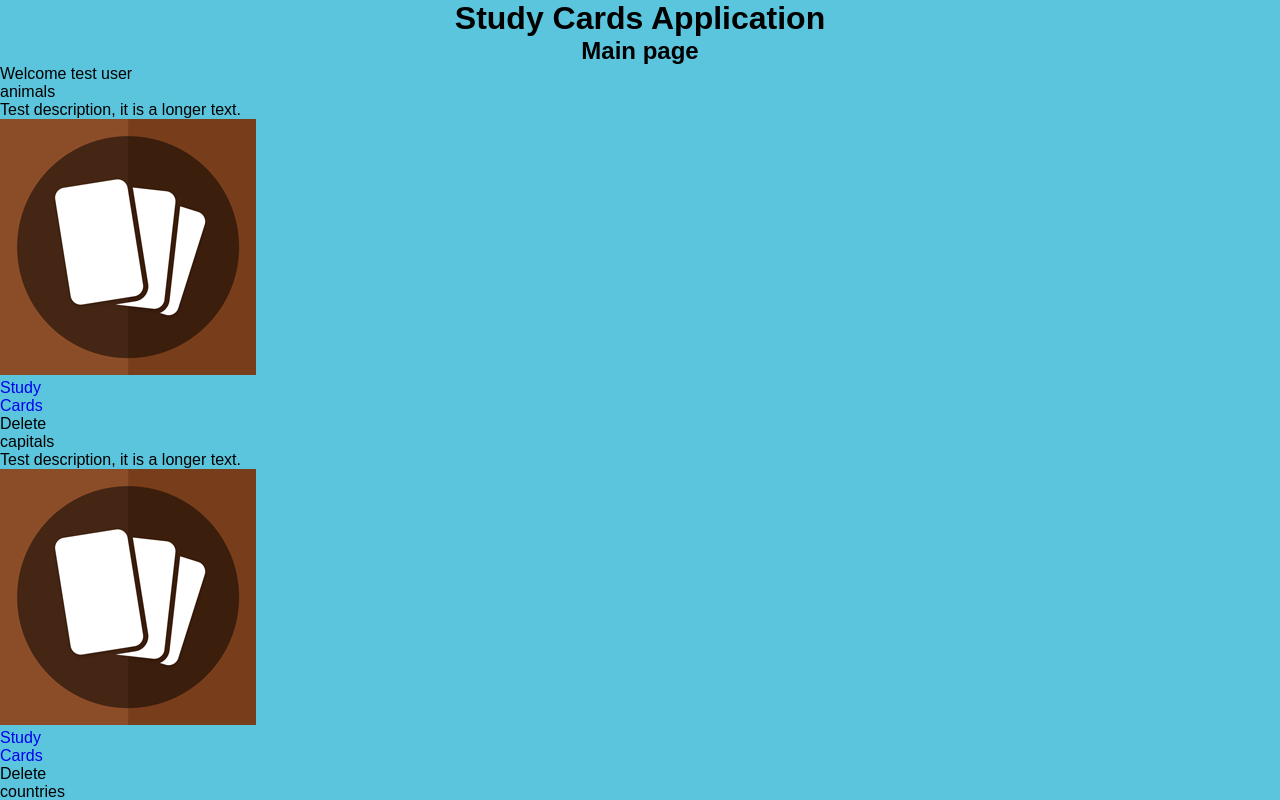
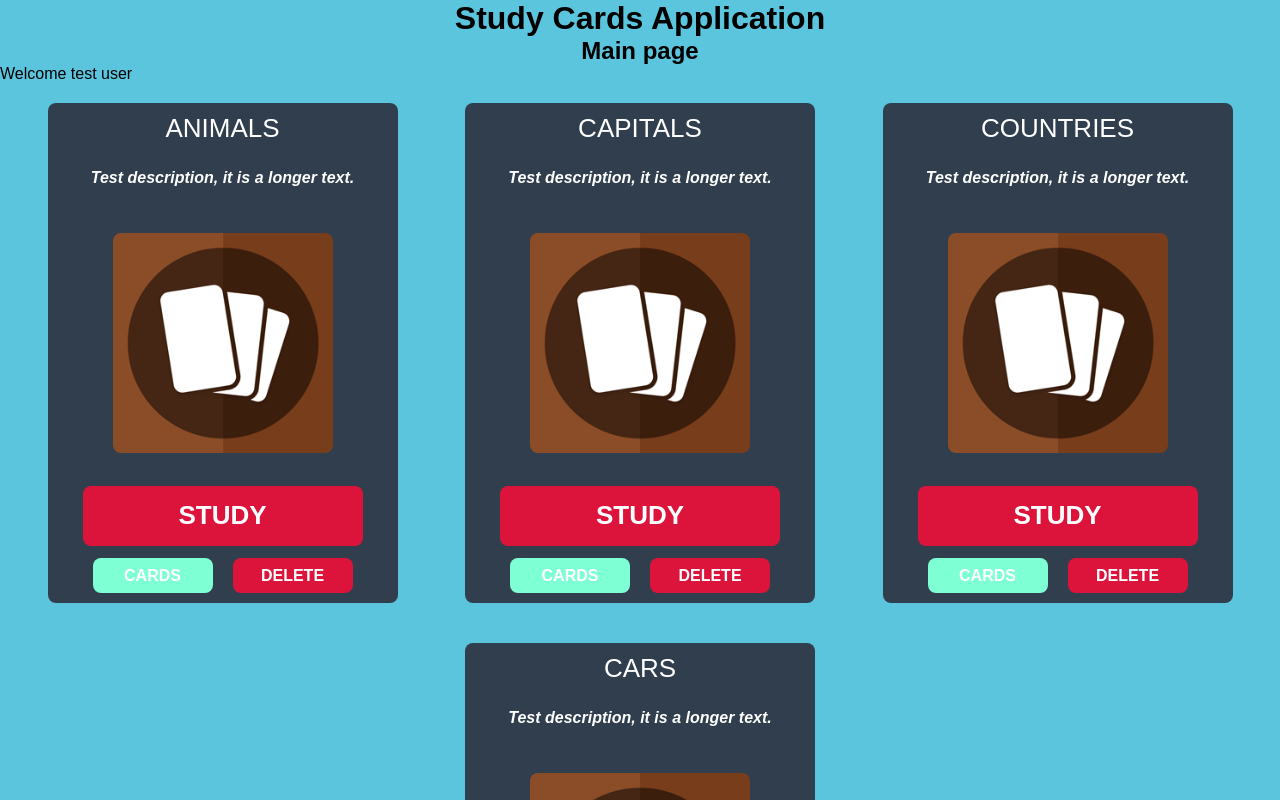
Before and after one commit to ebokkon/learning-cards-microservices-frontend, a React (Create React App) app: page / in a window 1280 px wide. Shown: the top 800 px of the page. Built offline with nearby package versions, Linux system fonts and the light colour scheme.

Commit message:
Style for main page deck displaying

```diff
--- a/src/pages/main_page/MainPage.css
+++ b/src/pages/main_page/MainPage.css
@@ -0,0 +1,129 @@
+.deck-cards {
+    display: flex;
+    flex-wrap: wrap;
+    align-content: space-evenly;
+    justify-content: space-evenly;
+}
+
+.deck-card-element {
+    margin: 20px;
+    height: 500px;
+    width: 350px;
+    background-color: #313E4D;
+    display: flex;
+    flex-direction: column;
+    align-content: center;
+    justify-content: center;
+    border-radius: 8px;
+}
+
+.deck-title {
+    height: 50px;
+    display: flex;
+    align-content: center;
+    justify-content: center;
+    text-transform: uppercase;
+    font-size: 26px;
+}
+
+.deck-text {
+    margin: auto;
+    color: white;
+}
+
+.deck-description {
+    height: 50px;
+    display: flex;
+    align-content: center;
+    justify-content: center;
+    font-style: italic;
+    font-weight: bold;
+}
+
+.deck-image-container {
+    margin: auto;
+    display: flex;
+    align-content: center;
+    justify-content: center;
+    height: 275px;
+    width: 100%;
+}
+
+.deck-image {
+    margin: auto;
+    height: 220px;
+    width: 220px;
+    border-radius: 8px;
+}
+
+.deck-play-button {
+    margin: auto;
+    height: 60px;
+    width: 80%;
+    display: flex;
+    align-content: center;
+    justify-content: center;
+    background-color: crimson;
+    border-radius: 8px;
+}
+
+.play-link {
+    width: 100%;
+    height: 100%;
+    display: flex;
+    align-content: center;
+    justify-content: center;
+    margin: auto;
+    text-decoration: none !important;
+}
+
+.play-button {
+    margin: auto;
+    display: flex;
+    align-content: center;
+    justify-content: center;
+    color: white;
+    font-size: 26px;
+    font-weight: bold;
+    text-transform: uppercase;
+}
+
+.deck-button-container {
+    height: 55px;
+    display: flex;
+    flex-direction: row;
+    align-content: center;
+    justify-content: center;
+}
+
+.decks-cards-button-link {
+    width: 40%;
+    height: 100%;
+    display: flex;
+    align-content: center;
+    justify-content: center;
+    text-decoration: none !important;
+    padding: 10px;
+    background-color: aquamarine;
+    background-clip: content-box;
+    border-radius: 18px;
+}
+
+.delete-deck-button {
+    width: 40%;
+    height: 100%;
+    display: flex;
+    align-content: center;
+    justify-content: center;
+    padding: 10px;
+    background-color: crimson;
+    background-clip: content-box;
+    border-radius: 18px;
+}
+
+.deck-button-text {
+    margin: auto;
+    font-weight: bold;
+    color: white;
+    text-transform: uppercase;
+}
```
